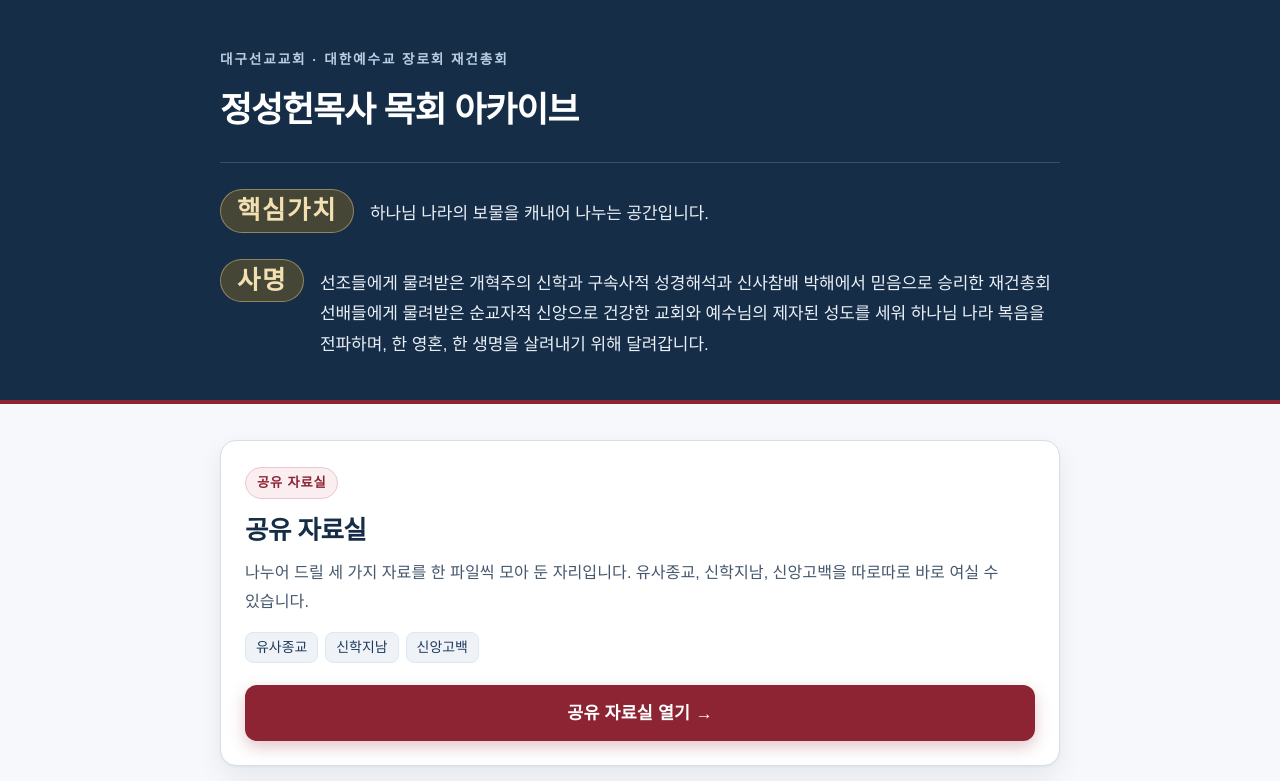
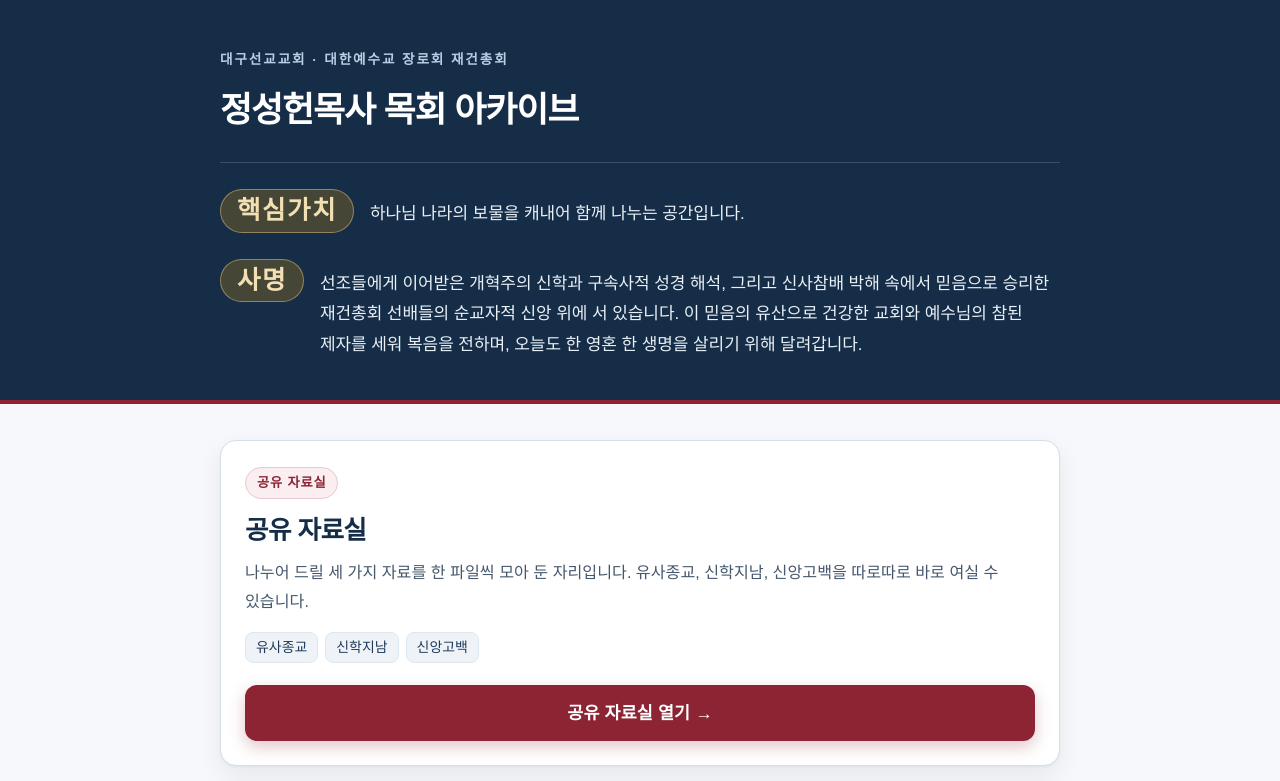
Before and after one commit to Jung-sunghun/Christianity, a plain HTML site: page index.html in a window 1280 px wide. Shown: the top 781 px of the page. Drawn offline with Linux system fonts and the light colour scheme.

Commit message:
대문: 라벨(핵심가치·사명)만 크게, 제목·본문 글자 원래 크기로 복귀, 꼬리말 줄간격 통일, 핵심가치·사명 문장 다듬어 반영

```diff
--- a/index.html
+++ b/index.html
@@ -87,11 +87,11 @@ footer .support .desc{font-size:1em}
     <div class="creed">
       <p class="item">
         <span class="label">핵심가치</span>
-        <span class="value">하나님 나라의 보물을 캐내어 나누는 공간입니다.</span>
+        <span class="value">하나님 나라의 보물을 캐내어 함께 나누는 공간입니다.</span>
       </p>
       <p class="item">
         <span class="label">사명</span>
-        <span class="value">선조들에게 물려받은 개혁주의 신학과 구속사적 성경해석과 신사참배 박해에서 믿음으로 승리한 재건총회 선배들에게 물려받은 순교자적 신앙으로 건강한 교회와 예수님의 제자된 성도를 세워 하나님 나라 복음을 전파하며, 한 영혼, 한 생명을 살려내기 위해 달려갑니다.</span>
+        <span class="value">선조들에게 이어받은 개혁주의 신학과 구속사적 성경 해석, 그리고 신사참배 박해 속에서 믿음으로 승리한 재건총회 선배들의 순교자적 신앙 위에 서 있습니다. 이 믿음의 유산으로 건강한 교회와 예수님의 참된 제자를 세워 복음을 전하며, 오늘도 한 영혼 한 생명을 살리기 위해 달려갑니다.</span>
       </p>
     </div>
   </div>
```
